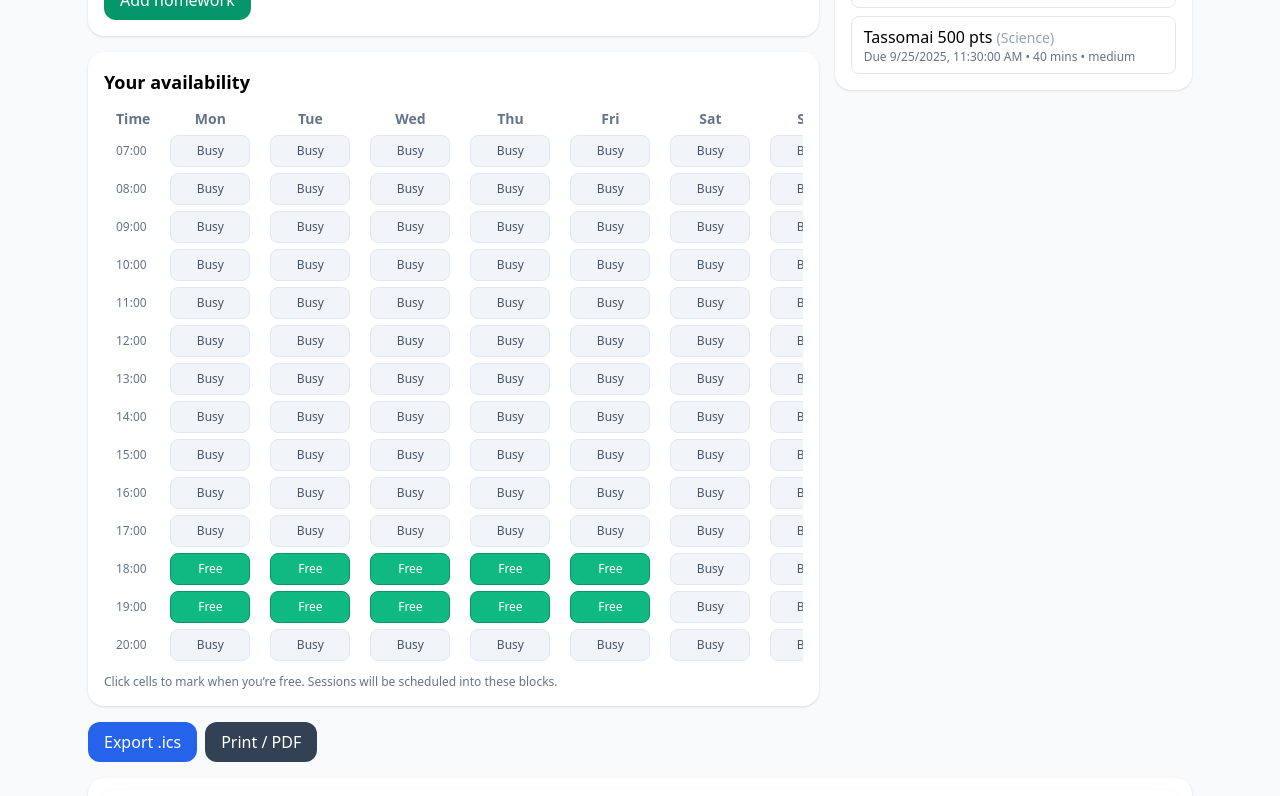
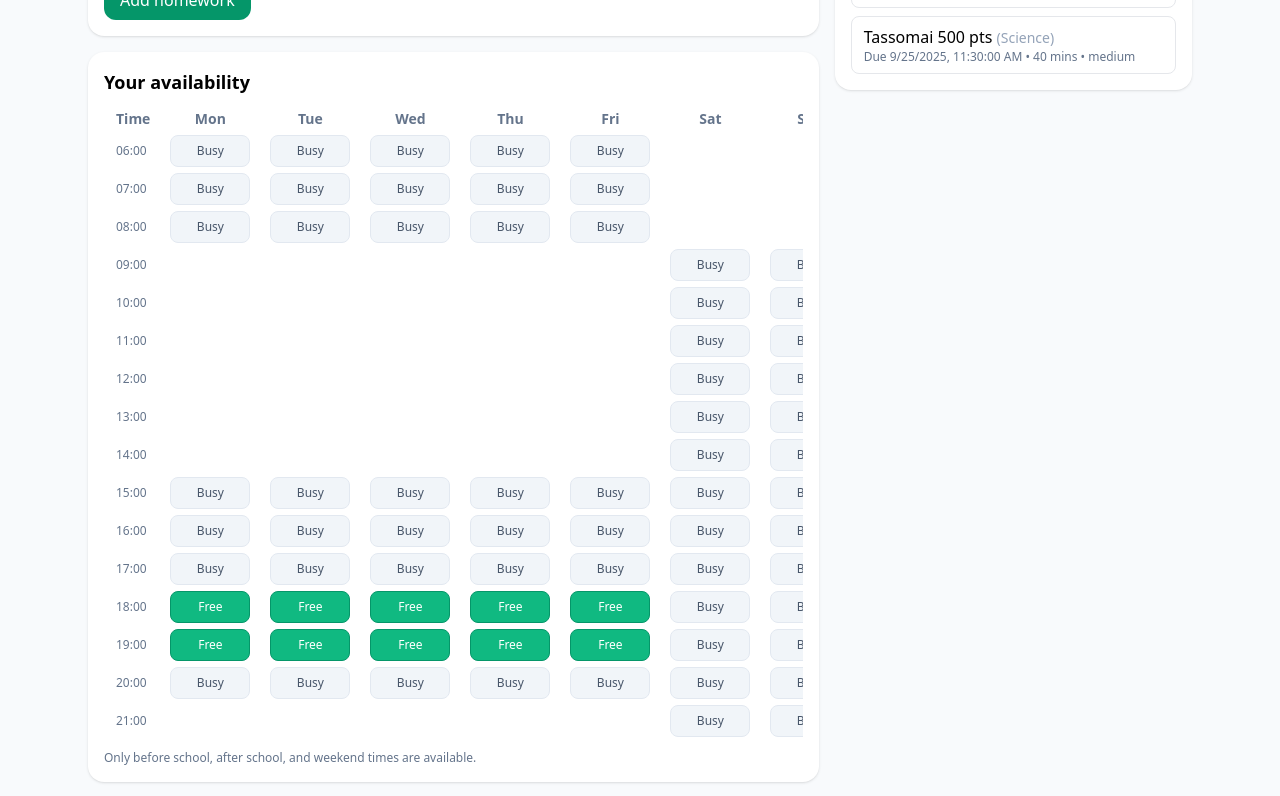
Before and after one commit to adyertorquay/HomeworkPlannerv3, a React (Vite) app: page / in a window 1280 px wide. Shown: the part 400-1196 px from the top of the page. Built offline with nearby package versions, Linux system fonts and the light colour scheme.

Commit message:
Update AvailabilityPicker.jsx

```diff
--- a/src/components/AvailabilityPicker.jsx
+++ b/src/components/AvailabilityPicker.jsx
@@ -2,7 +2,18 @@ import React from 'react'
 import { addHours, startOfWeek, set, addDays } from 'date-fns'
 import clsx from 'clsx'
 
-const HOURS = Array.from({ length: 14 }, (_, i) => i + 7) // 07:00–20:00
+// Define per-day available hours
+function getAvailableHours(dayIndex) {
+  if (dayIndex >= 0 && dayIndex <= 4) {
+    // Mon–Fri: before school (6–8) and after school (15–21)
+    return [...Array(3).keys()].map(h => h + 6)  // 6,7,8
+      .concat([...Array(6).keys()].map(h => h + 15)) // 15,16,17,18,19,20
+  } else {
+    // Sat–Sun: 9–21
+    return [...Array(13).keys()].map(h => h + 9) // 9–21
+  }
+}
+
 const DAYS = ['Mon','Tue','Wed','Thu','Fri','Sat','Sun']
 
 export default function AvailabilityPicker({ availabilityMap, onToggle }) {
@@ -18,10 +29,13 @@ export default function AvailabilityPicker({ availabilityMap, onToggle }) {
             </tr>
           </thead>
           <tbody>
-            {HOURS.map(h => (
+            {/* Collect all unique hours across the week */}
+            {[...new Set(DAYS.flatMap((_,i)=>getAvailableHours(i)))].sort((a,b)=>a-b).map(h => (
               <tr key={h}>
                 <td className="text-xs text-slate-500 px-2 w-16">{String(h).padStart(2,'0')}:00</td>
                 {DAYS.map((d, idx) => {
+                  const hours = getAvailableHours(idx)
+                  if (!hours.includes(h)) return <td key={idx} className="px-2"></td>
                   const key = `${idx+1}-${h}`
                   const active = !!availabilityMap[key]
                   return (
@@ -44,18 +58,17 @@ export default function AvailabilityPicker({ availabilityMap, onToggle }) {
           </tbody>
         </table>
       </div>
-      <p className="text-xs text-slate-500 mt-2">Click cells to mark when you’re free. Sessions will be scheduled into these blocks.</p>
+      <p className="text-xs text-slate-500 mt-2">Only before school, after school, and weekend times are available.</p>
     </div>
   )
 }
 
-// ✅ Exported so App.jsx can import it
 export function availabilityToBlocks(availabilityMap, baseDate = new Date()) {
   const weekStart = startOfWeek(baseDate, { weekStartsOn: 1 })
   const blocks = []
   for (const key of Object.keys(availabilityMap)) {
     if (!availabilityMap[key]) continue
-    const [weekday, hour] = key.split('-').map(Number) // 1..7, 7..20
+    const [weekday, hour] = key.split('-').map(Number)
     const day = addDays(weekStart, weekday - 1)
     const start = set(day, { hours: hour, minutes: 0, seconds: 0, milliseconds: 0 })
     const end = addHours(start, 1)
```
